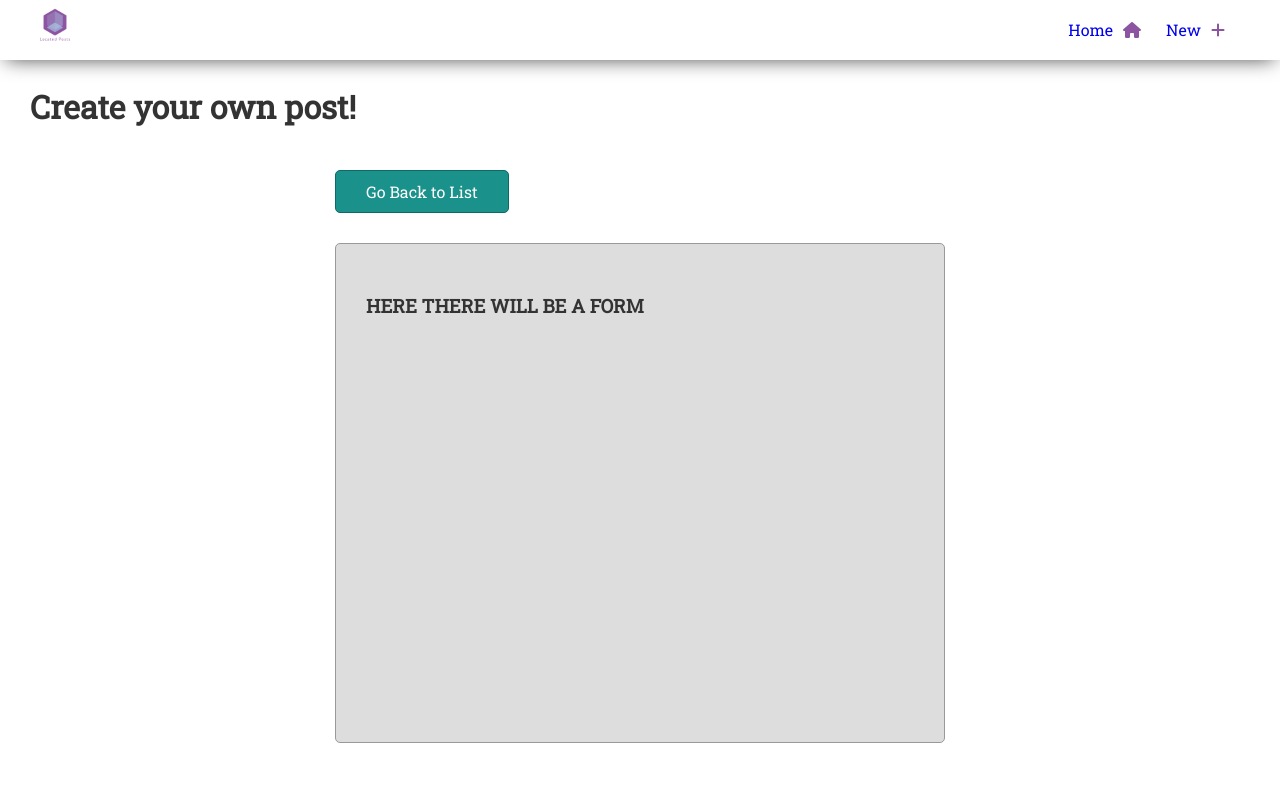
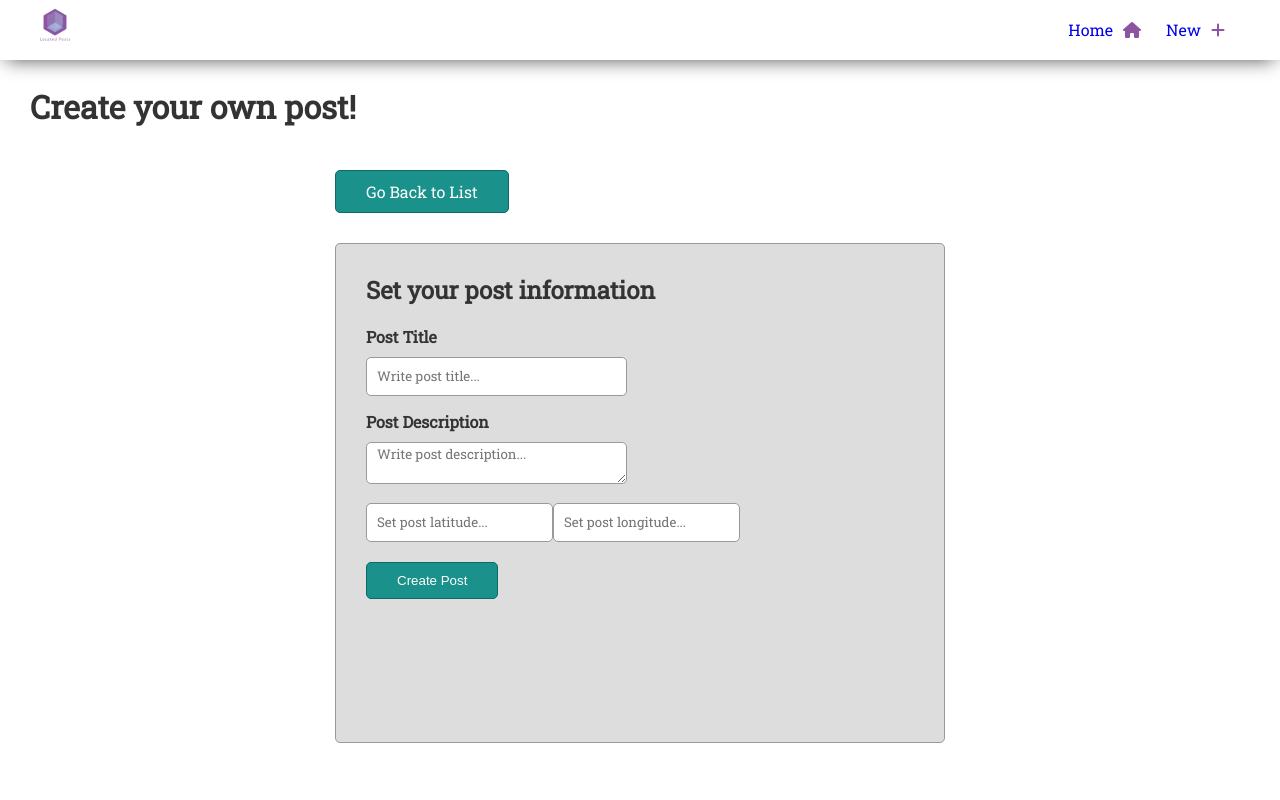
Before and after one commit to alexbo93/located-posts, a React (Create React App) app: page /post/new in a window 1280 px wide. Shown: the top 800 px of the page. Built offline with nearby package versions, Linux system fonts and the light colour scheme; no server answers.

Commit message:
New post page adds a post

```diff
--- /dev/null
+++ b/src/components/generic-form/generic-form.styled.tsx
@@ -0,0 +1,31 @@
+import styled from 'styled-components';
+import { MainButtonLink } from 'components/button';
+
+export const GenericFormContainer = styled.form`
+  width: 100%;
+`;
+
+export const FormField = styled.div`
+  width: 50%;
+  margin-bottom: 15px;
+
+  input,
+  textarea {
+    width: 90%;
+  }
+`;
+
+export const CustomLabel = styled.span`
+  font-weight: 600;
+  display: block;
+  margin-bottom: 10px;
+`;
+
+export const GenericFormButton = styled(MainButtonLink)`
+  display: block;
+`;
+
+export const GenericFormTitle = styled.h2`
+  margin-top: 0;
+  margin-bottom: 20px;
+`;
--- /dev/null
+++ b/src/components/generic-form/generic-form.tsx
@@ -0,0 +1,56 @@
+import React from 'react';
+import { GenericFormModel } from './types';
+
+import useGenericForm from './use-generic-form';
+import { CustomInput, CustomTextArea } from '../input';
+import { MainButtonLink } from 'components/button';
+
+import {
+  GenericFormContainer,
+  CustomLabel,
+  FormField,
+  GenericFormButton,
+  GenericFormTitle,
+} from './generic-form.styled';
+
+const GenericForm: React.FC<GenericFormModel> = ({ onSubmit, title }) => {
+  const { postData, handleSubmit, onFieldChange } = useGenericForm(onSubmit);
+  return (
+    <React.Fragment>
+      <GenericFormTitle>{title}</GenericFormTitle>
+      <GenericFormContainer onSubmit={handleSubmit}>
+        <FormField>
+          <CustomLabel>Post Title</CustomLabel>
+          <CustomInput
+            name='title'
+            value={postData.title}
+            placeholder='Write post title...'
+            onChange={(event: React.ChangeEvent<HTMLInputElement>) =>
+              onFieldChange(event.target.name, event.target.value)
+            }
+            required
+          />
+        </FormField>
+        <FormField>
+          <CustomLabel>Post Description</CustomLabel>
+          <CustomTextArea
+            name='content'
+            value={postData.content}
+            placeholder='Write post description...'
+            onChange={(event: React.ChangeEvent<HTMLTextAreaElement>) =>
+              onFieldChange(event.target.name, event.target.value)
+            }
+            required
+          />
+        </FormField>
+        <CustomInput name='lat' value={postData.lat} placeholder='Set post latitude...' />
+        <CustomInput name='title' value={postData.long} placeholder='Set post longitude...' />
+        <GenericFormButton as='button' type='submit'>
+          Create Post
+        </GenericFormButton>
+      </GenericFormContainer>
+    </React.Fragment>
+  );
+};
+
+export default GenericForm;
--- /dev/null
+++ b/src/components/generic-form/index.tsx
@@ -0,0 +1 @@
+export { default } from './generic-form';
--- /dev/null
+++ b/src/components/generic-form/use-generic-form.ts
@@ -0,0 +1,31 @@
+import { useState } from 'react';
+import { UseGenericFormModel } from './types';
+import { Post } from 'redux/types';
+
+const useGenericForm = (onSubmit: (postData: Post) => void): UseGenericFormModel => {
+  const [postData, setPostData] = useState({
+    title: '',
+    lat: '',
+    long: '',
+    content: '',
+    image_url: '',
+  });
+
+  const handleSubmit = (event: React.FormEvent<HTMLFormElement>) => {
+    event.preventDefault();
+    onSubmit(postData);
+  };
+
+  const onFieldChange = (field: string, value: string) => {
+    const newPostData = { ...postData, [field]: value };
+    setPostData(newPostData);
+  };
+
+  return {
+    postData,
+    onFieldChange,
+    handleSubmit,
+  };
+};
+
+export default useGenericForm;
--- a/src/components/input/input.styled.tsx
+++ b/src/components/input/input.styled.tsx
@@ -13,3 +13,10 @@ export const CustomInput = styled.input`
   border-radius: 5px;
   padding-left: 10px;
 `;
+
+export const CustomTextArea = styled.textarea`
+  font-family: inherit;
+  border: 1px solid #999;
+  border-radius: 5px;
+  padding-left: 10px;
+`;
--- a/src/pages/new-post/new-post.tsx
+++ b/src/pages/new-post/new-post.tsx
@@ -2,6 +2,7 @@ import React from 'react';
 
 import { MainContainer } from 'components/container';
 import { MainButtonLink } from 'components/button';
+import GenericForm from 'components/generic-form';
 import { BackLinkContainer, NewPostContainer } from './new-post.styled';
 import { useDispatch } from 'react-redux';
 import { addPost } from 'redux/posts';
@@ -20,7 +21,7 @@ const NewPost: React.FC<{}> = () => {
         <MainButtonLink to='/'>Go Back to List</MainButtonLink>
       </BackLinkContainer>
       <NewPostContainer data-testid='new-post__form-container'>
-        <h3>HERE THERE WILL BE A FORM</h3>
+        <GenericForm onSubmit={onPostCreate} title='Set your post information' />
       </NewPostContainer>
     </MainContainer>
   );
--- a/src/redux/posts/posts-actions.ts
+++ b/src/redux/posts/posts-actions.ts
@@ -1,5 +1,5 @@
-import { Action } from "redux";
-import { ActionStandard, Post, Posts } from "../types";
+import { Action } from 'redux';
+import { ActionStandard, Post, Posts } from '../types';
 
 export const ADD_POST = 'ADD_POST';
 export const ADD_POST_SUCCESS = 'ADD_POST_SUCCESS';
@@ -12,39 +12,39 @@ export const SET_POSTS = 'SET_POSTS';
 
 export const addPost = (post: Post): ActionStandard<Post> => ({
   type: ADD_POST,
-  payload: post
+  payload: post,
 });
 
 export const addPostSuccess = (post: Post): ActionStandard<Post> => ({
-  type: ADD_POST,
-  payload: post
+  type: ADD_POST_SUCCESS,
+  payload: post,
 });
 
 export const removePost = (postId: number): ActionStandard<number> => ({
   type: REMOVE_POST,
-  payload: postId
+  payload: postId,
 });
 
 export const removePostSuccess = (post: Post): ActionStandard<Post> => ({
   type: REMOVE_POST_SUCCESS,
-  payload: post
+  payload: post,
 });
 
 export const updatePost = (post: Post): ActionStandard<Post> => ({
   type: UPDATE_POST,
-  payload: post
+  payload: post,
 });
 
 export const updatePostSuccess = (post: Post): ActionStandard<Post> => ({
   type: UPDATE_POST_SUCCESS,
-  payload: post
+  payload: post,
 });
 
 export const getPosts = (): Action => ({
-  type: GET_POSTS
+  type: GET_POSTS,
 });
 
 export const setPosts = (posts: Posts): ActionStandard<Posts> => ({
   type: SET_POSTS,
-  payload: posts
+  payload: posts,
 });
--- a/src/redux/posts/posts-sagas.ts
+++ b/src/redux/posts/posts-sagas.ts
@@ -1,13 +1,22 @@
-import { all, call, put, takeLatest, fork } from "redux-saga/effects";
-import { ADD_POST, GET_POSTS, REMOVE_POST, UPDATE_POST, setPosts, addPostSuccess, removePostSuccess, updatePostSuccess } from "./posts-actions";
-import { ActionStandard, Post } from "../types";
-import callApi from "../../utils/api-caller";
-import { HTTP_METHODS } from "../../constants";
+import { all, call, put, takeLatest, fork } from 'redux-saga/effects';
+import {
+  ADD_POST,
+  GET_POSTS,
+  REMOVE_POST,
+  UPDATE_POST,
+  setPosts,
+  addPostSuccess,
+  removePostSuccess,
+  updatePostSuccess,
+} from './posts-actions';
+import { ActionStandard, Post } from '../types';
+import callApi from '../../utils/api-caller';
+import { HTTP_METHODS } from '../../constants';
 
 function* addPostSaga({ payload }: ActionStandard<Post>) {
   try {
     // SET LOADER?
-    const addedPost = yield call(callApi, HTTP_METHODS.POST);
+    const addedPost = yield call(callApi, HTTP_METHODS.POST, undefined, payload);
     yield put(addPostSuccess(addedPost));
   } catch (error) {
     console.error(error);
```
Also changed, not shown: src/components/generic-form/types.d.ts (added, +12 -0 lines), src/redux/posts/posts-reducer.ts (+7 -7 lines), 1 other file (tests, documents, lock files or other folders).
